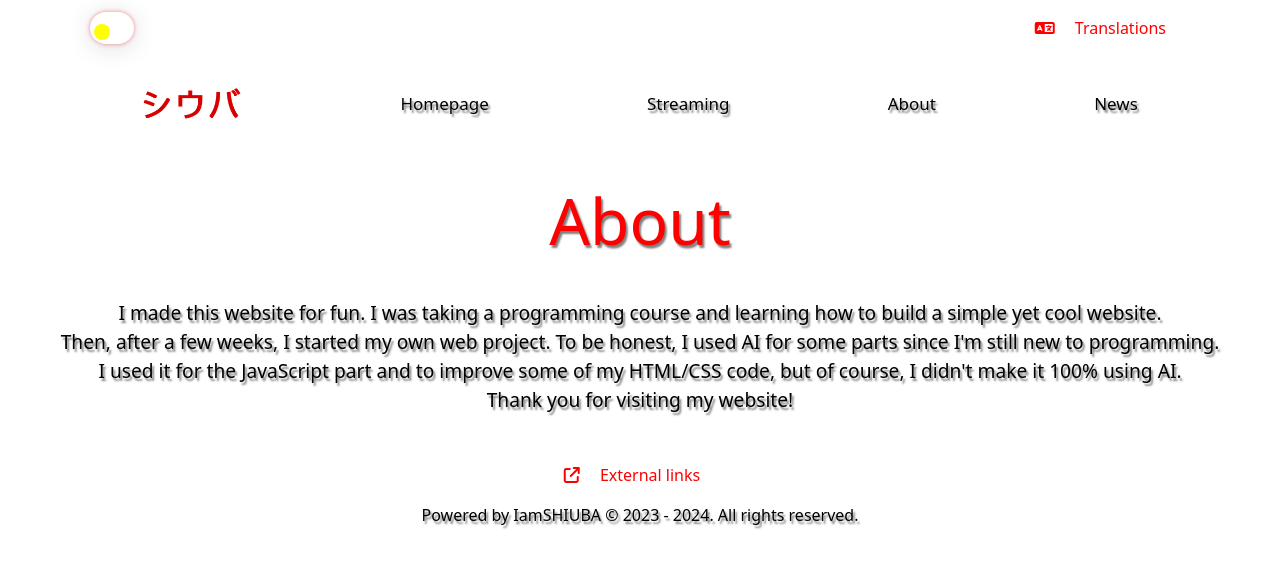
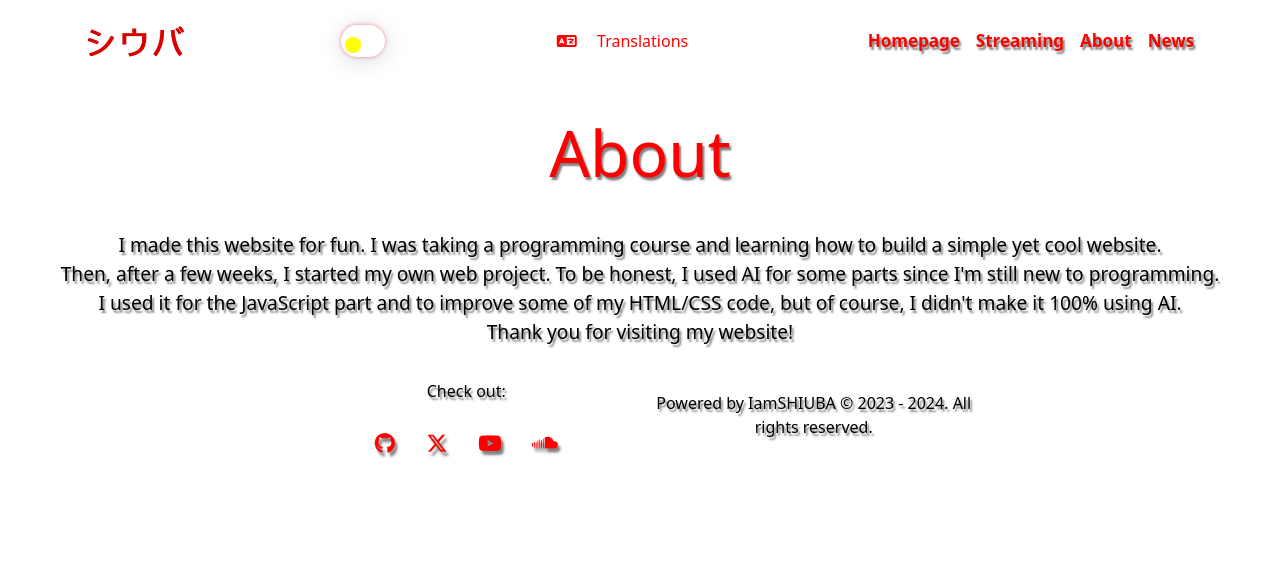
Before and after one commit to iamshiuba/ishiubadj, a Django app: page /about/ in a window 1280 px wide. Shown: the top 568 px of the page. Run offline with Django 5.2, Linux system fonts and the light colour scheme; some libraries are stand-ins or nearby versions.

Commit message:
minor changes

```diff
--- a/partials/templates/partials/footer.html
+++ b/partials/templates/partials/footer.html
@@ -1,59 +1,50 @@
+{% load static %}
 <footer>
   <div class="container">
-    <button
-      id="links"
-      class="icon"
-      type="button"
-      title="Open External Links"
-      data-bs-toggle="collapse"
-      data-bs-target="#social"
-      aria-controls="menu"
-      aria-expanded="false"
-      aria-label="Open External Links"
-    >
-      <span class="fa-solid fa-arrow-up-right-from-square"></span>
-      <label for="#links">External links</label>
-    </button>
-    <div class="collapse collapse" id="social">
-      <div class="row-cols-auto">
+    <div class="row">
+      <!-- Social Links -->
+      <div class="col-md-6 text-center">
+        <p data-translate="follow">Check out:</p>
         <a
-          rel="noopener"
           href="https://github.com/iamshiuba"
           target="_blank"
+          title="GitHub"
+          rel="noopener"
         >
-          <button class="fa-brands fa-github btn btn-link" type="button" title="GitHub"></button>
+          <i class="fa-brands fa-github"></i>
         </a>
         <a
-          rel="noopener"
           href="https://x.com/iamshiuba"
           target="_blank"
+          title="X (Twitter)"
+          rel="noopener"
         >
-          <button class="fa-brands fa-x-twitter btn btn-link" type="button" title="X"></button>
+          <i class="fa-brands fa-x-twitter"></i>
         </a>
-
         <a
-          rel="noopener"
           href="https://www.youtube.com/@iamshiuba"
           target="_blank"
+          title="YouTube"
+          rel="noopener"
         >
-          <button class="fa-brands fa-youtube btn btn-link" type="button" title="YouTube"></button>
+          <i class="fa-brands fa-youtube"></i>
         </a>
-
         <a
-          rel="noopener"
           href="https://soundcloud.com/iamshiuba"
           target="_blank"
+          title="SoundCloud"
+          rel="noopener"
         >
-          <button class="fa-brands fa-soundcloud btn btn-link" type="button" title="SoundCloud"></button>
+          <i class="fa-brands fa-soundcloud"></i>
         </a>
       </div>
-    </div>
-    <div class="col-lg-auto">
-      <p>
-        Powered by IamSHIUBA
-        &copy; 2023 - 2024.
-        <span data-translate="footer">All rights reserved.</span>
-      </p>
+      <!-- Footer Info -->
+      <div class="col-md-6 text-center">
+        <p>
+          Powered by IamSHIUBA &copy; 2023 - 2024.
+          <span data-translate="footer">All rights reserved.</span>
+        </p>
+      </div>
     </div>
   </div>
 </footer>
--- a/partials/templates/partials/header.html
+++ b/partials/templates/partials/header.html
@@ -1,6 +1,23 @@
 {% load static %}
 <header>
-  <div id="hItems" class="container">
+  <nav class="navbar navbar-expand-lg">
+    <div class="container-fluid">
+      <button
+        class="navbar-toggler"
+        type="button"
+        data-bs-toggle="collapse"
+        data-bs-target="#menu"
+        aria-controls="menu"
+        aria-expanded="false"
+      >
+        <span class="navbar-toggler-icon"></span>
+      </button>
+
+      <div class="collapse navbar-collapse" id="menu">
+        <a href="/">
+          <img src="{% static 'img/ishiubahor.png' %}" alt="shiuba" />
+        </a>
+
         <label id="swicher" class="switch me-2">
           <input type="checkbox" id="theme-switcher" />
           <span class="slider round"></span>
@@ -67,18 +84,31 @@
             <span class="fi fi-jp"></span>
           </label>
         </div>
+
+        <ul class="nav nav-underline">
+          <li class="nav-item">
+            <a href="/" class="nav-link" data-translate="Homepage">Homepage</a>
+          </li>
+          <li class="nav-item">
+            <a
+              href="{% url 'videos' %}"
+              class="nav-link"
+              data-translate="Streaming"
+              >Streaming</a
+            >
+          </li>
+          <li class="nav-item">
+            <a href="{% url 'about' %}" class="nav-link" data-translate="About"
+              >About</a
+            >
+          </li>
+          <li class="nav-item">
+            <a href="{% url 'news' %}" class="nav-link" data-translate="News"
+              >News</a
+            >
+          </li>
+        </ul>
       </div>
-  <div class="topnav" id="myTopnav">
-    <a href="..">
-      <img src="{% static 'img/ishiubahor.png' %}" alt="shiuba" />
-    </a>
-    <a class="active" href=".." data-translate="Homepage">Homepage</a>
-    <a href="{% url 'videos' %}" data-translate="Streaming">Streaming</a>
-    <a href="{% url 'about' %}" data-translate="About">About</a>
-    <a href="{% url 'news' %}" data-translate="News">News</a>
-
-    <a href="javascript:void(0);" class="icon" onclick="showMenu()">
-      <button class="fa fa-bars btn"></button>
-    </a>
     </div>
+  </nav>
 </header>
--- a/static/css/main.css
+++ b/static/css/main.css
@@ -30,15 +30,16 @@ button {
     background-color: transparent;
     padding: 0 1rem;
     color: var(--bg-primary);
-    transition: all 1.5s ease-in-out;
+    transition: all 1s ease-in-out;
 }
 
-button:hover {
+button:hover, footer i:hover {
     color: var(--text-color);
     background-color: var(--hover-color);
 }
 
-.btn {
+.btn, footer i {
+    text-align:initial;
     text-decoration: none;
     transform: scale(1.3);
     border-radius: 5px;
@@ -181,38 +182,23 @@ footer .container {
     color: var(--text-color);
 }
 
-.topnav {
-    display: flex;
-    flex-direction: row;
+.navbar-collapse {
     align-items: center;
-    justify-content: space-evenly;
-    overflow: hidden;
-    background-color: var(--bg-color);
+    justify-content: space-around;
 }
 
-.topnav a {
-    color: var(--text-color);
+.nav a {
+    font-weight: bold;
+    color: var(--bg-primary);
     padding: 14px 16px;
     text-decoration: none;
     font-size: 17px;
     transition: all 0.5s ease-in-out;
 }
 
-.topnav a:hover {
+.nav a:hover {
     color: var(--bg-secondary);
     font-weight: 700;
-}
-
-.topnav a.active {
-    color: var(--text-color);
-}
-
-.topnav a.active:hover {
-    color: var(--bg-primary);
-}
-
-.topnav .icon {
-    display: none;
 }
 
 .display-1, .display-2, .display-3 {
--- a/static/js/main.js
+++ b/static/js/main.js
@@ -113,14 +113,7 @@ function loadPlaylists() {
     playlistContainer.appendChild(colDiv);
   });
 }
-function showMenu() {
-  var x = document.getElementById("myTopnav");
-  if (x.className === "topnav") {
-    x.className += " responsive";
-  } else {
-    x.className = "topnav";
-  }
-}
+
 window.onload = function () {
   initializeLanguage();
   initializeTheme();
--- a/static/js/translations.js
+++ b/static/js/translations.js
@@ -7,6 +7,7 @@ const translations = {
     hDescription:
       "A list of YouTube videos to watch here or on my Official Artist Channel.",
     footer: "All rights reserved.",
+    follow: "Check out:",
     streaming: "Streaming",
     videosDescription:
       "This is the video section; here are some videos to watch:",
@@ -27,6 +28,7 @@ const translations = {
     hDescription:
       "Uma lista de vídeos do YouTube para assistir aqui ou no meu canal oficial do artista.",
     footer: "Todos os direitos reservados.",
+    follow: "Confira:",
     streaming: "Streaming",
     videosDescription:
       "Esta é a seção de vídeos; aqui estão alguns vídeos para assistir:",
@@ -47,6 +49,7 @@ const translations = {
     hDescription:
       "ここで、または私の公式アーティストチャンネルで視聴できるYouTubeビデオのリストです。",
     footer: "全著作権所有。",
+    follow: "チェックアウト:",
     streaming: "ストリーミング",
     videosDescription:
       "こちらがビデオセクションです。いくつか視聴できるビデオがあります:",
```
Also changed, not shown: other parts of static/css/main.css (+14 -47 lines), db.sqlite3, 4 other files. Lines whose indentation alone changed are shown as unchanged.
